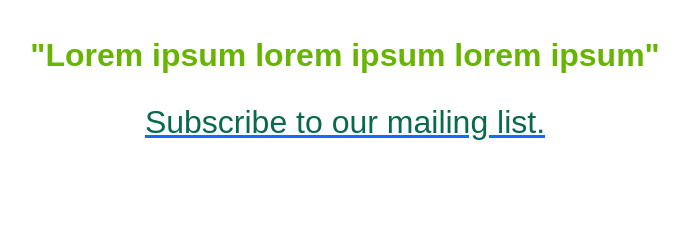
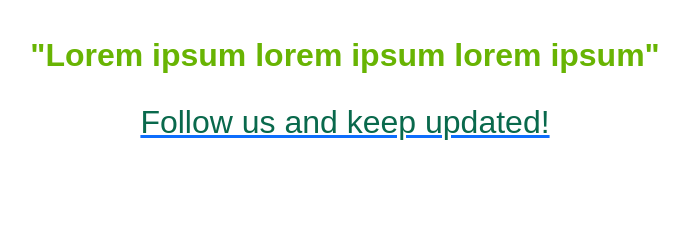
Before and after one commit to miguelcarlofajardo/2itg_Grp6_Pawfect-Match, a PHP site: page /ourstory.php in a window 1280 px wide. Shown: the part 3349-3596 px from the top of the page, without its empty margins (295-984 px from the left). Run offline with PHP 8.4, Linux system fonts and the light colour scheme; some web fonts are replaced.

Commit message:
+hyperlink for social media page - Leo 4/26

```diff
--- a/about/ourstory.php
+++ b/about/ourstory.php
@@ -156,8 +156,8 @@
 
 <!--Social Media hyperlink-->
 
-<a href="http://www.petrescue.com.au/subscribe"><span style="color:#09694c;">
-Subscribe&nbsp;to our mailing list.</span></a>
+<a href="https://www.facebook.com/profile.php?id=100092277728501"><span style="color:#09694c;">
+Follow us and&nbsp;keep updated!</span></a>
 
 
 <!--
```
